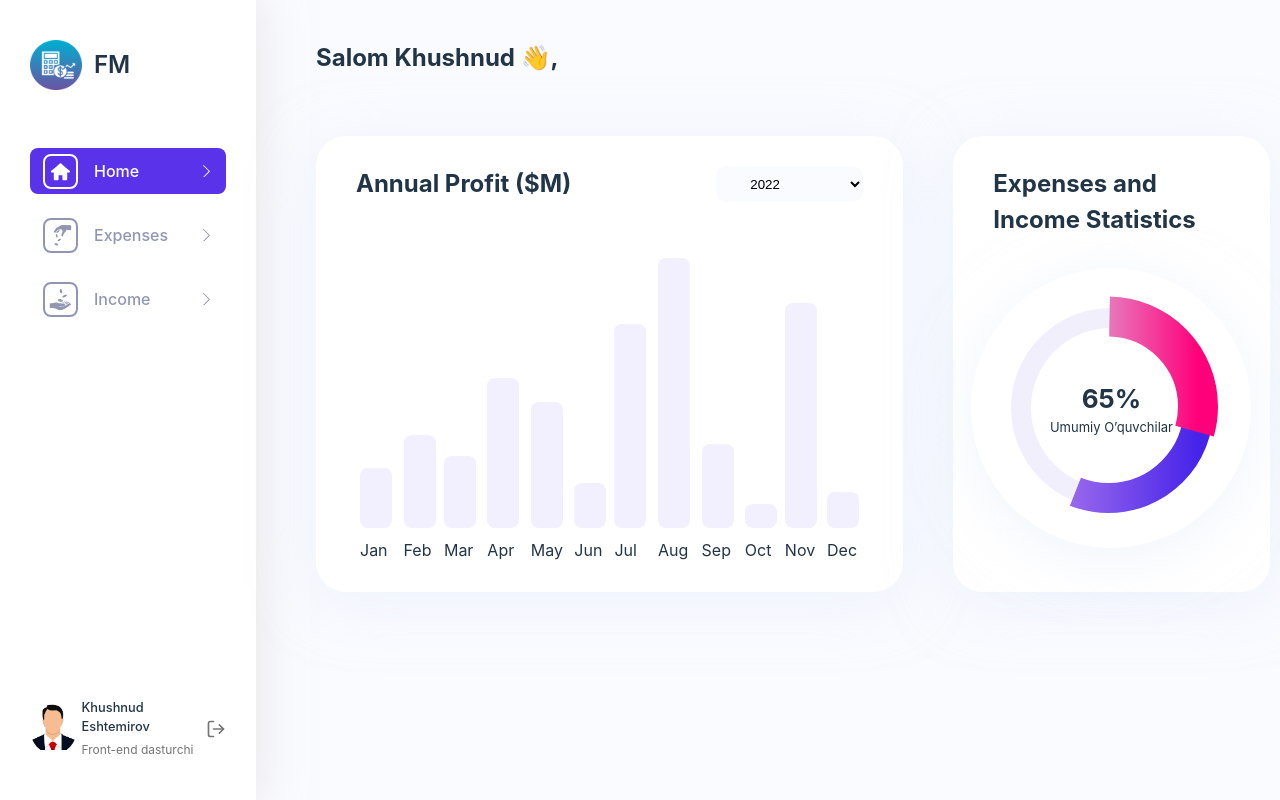
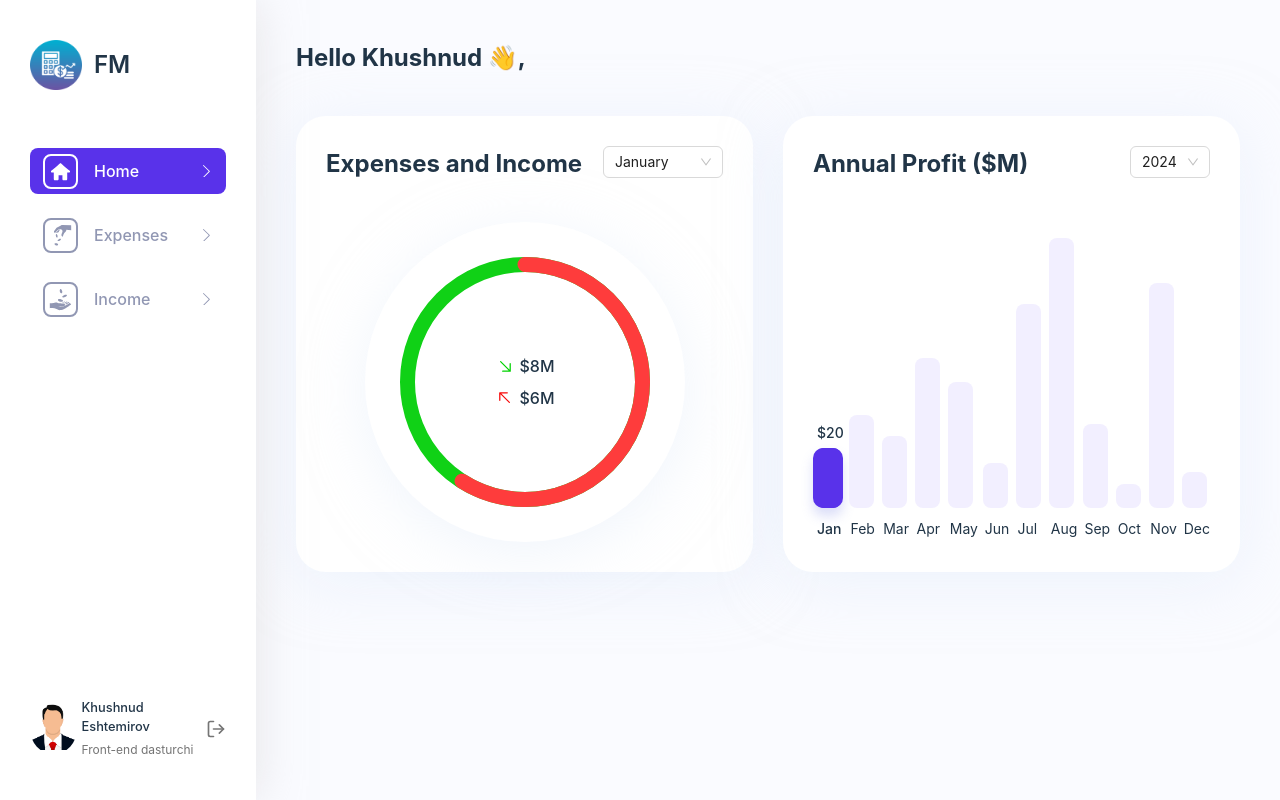
Before and after one commit to KhushnudEshtemirov/personal_financial, a React (Vite) app: page / in a window 1280 px wide. Built offline with nearby package versions, Linux system fonts and the light colour scheme.

Commit message:
Designed expenses page

```diff
--- a/src/components/header/header.module.scss
+++ b/src/components/header/header.module.scss
@@ -2,7 +2,7 @@
   width: 100%;
   display: flex;
   justify-content: space-between;
-  padding: 40px 90px 40px 60px;
+  margin-bottom: 40px;
 
   &__right {
     ul {
--- a/src/components/header/index.tsx
+++ b/src/components/header/index.tsx
@@ -5,7 +5,7 @@ import { FiSearch } from "react-icons/fi";
 
 const Header = () => (
   <div className={styles.header}>
-    <h2>Salom Khushnud 👋,</h2>
+    <h2>Hello Khushnud 👋,</h2>
     {/* <div className={styles.header__right}>
       <ul>
         <li>
--- a/src/components/sidebar/sidebar.module.scss
+++ b/src/components/sidebar/sidebar.module.scss
@@ -1,9 +1,11 @@
 .sidebar {
   width: 20%;
   height: 100vh;
+  position: fixed;
+  top: 0;
+  left: 0;
   box-shadow: 4px 0 40px rgba($color: #d8d6d6, $alpha: 0.5);
   padding: 40px 30px;
-  float: left;
   transition: 0.4s;
   background: #fff;
 
--- a/src/global.scss
+++ b/src/global.scss
@@ -17,6 +17,20 @@
   margin: 0;
   padding: 0;
   box-sizing: border-box;
+}
+
+::-webkit-scrollbar {
+  width: 6px;
+  height: 5px;
+}
+
+::-webkit-scrollbar-thumb {
+  border-radius: 5px;
+  background-color: #c5c5c5;
+}
+
+::-webkit-scrollbar-track {
+  background-color: transparent;
 }
 
 a {
@@ -75,6 +89,17 @@ button:focus-visible {
 
 .main {
   width: 80%;
+  min-height: 100vh;
+  margin-left: 20%;
+  padding: 40px;
+}
+
+:where(.ant-input-outlined).ant-input-outlined:hover {
+  border-color: #535bf2;
+}
+
+:where(.ant-input-outlined).ant-input-outlined:focus {
+  box-shadow: 0 0 0 2px #535bf234;
 }
 
 @media (prefers-color-scheme: light) {
--- /dev/null
+++ b/src/pages/expenses/expenses.module.scss
@@ -0,0 +1,22 @@
+.expenses {
+  width: 100%;
+
+  &__body {
+    padding: 30px;
+    box-shadow: 0px 10px 60px rgba(226, 236, 249, 0.5);
+    border-radius: 30px;
+    background: #fff;
+  }
+
+  &__header {
+    width: 100%;
+    display: flex;
+    justify-content: space-between;
+    margin-bottom: 20px;
+
+    h2 {
+      font-weight: 600;
+      font-size: 20px;
+    }
+  }
+}
--- a/src/pages/expenses/index.tsx
+++ b/src/pages/expenses/index.tsx
@@ -1,5 +1,178 @@
-const Expenses = () => {
-  return <>Expenses Page</>
+import { Form, Table, type TableColumnsType, type TableProps } from "antd";
+import { FiSearch } from "react-icons/fi";
+import { FaRegTrashCan } from "react-icons/fa6";
+import { MdEdit } from "react-icons/md";
+
+import Input from "../../ui/input";
+import styles from "./expenses.module.scss";
+
+interface DataType {
+  key: React.Key;
+  category: string;
+  amount: number;
+  date: string;
+  description: string;
 }
 
+const columns: TableColumnsType<DataType> = [
+  {
+    title: "Category",
+    dataIndex: "category",
+    fixed: "left",
+    width: 200,
+  },
+  {
+    title: "Amount",
+    dataIndex: "amount",
+    sorter: {
+      compare: (a, b) => a.amount - b.amount,
+      multiple: 3,
+    },
+  },
+  {
+    title: "Date",
+    dataIndex: "date",
+  },
+  {
+    title: "Description",
+    dataIndex: "description",
+  },
+  {
+    title: "Action",
+    key: "operation",
+    fixed: "right",
+    width: 100,
+    render: () => {
+      return (
+        <>
+          <a style={{ fontSize: 22, marginRight: 10, color: "#6b6b6b" }}>
+            <MdEdit />
+          </a>
+          <a style={{ fontSize: 20, color: "#d70606" }}>
+            <FaRegTrashCan />
+          </a>
+        </>
+      );
+    },
+  },
+];
+
+const data: DataType[] = [
+  {
+    key: "1",
+    category: "John Brown",
+    amount: 98,
+    date: "11.07.2023",
+    description:
+      "Lorem ipsum dolor sit amet consectetur adipisicing elit. Repudiandae ad illo voluptates placeat consequatur!",
+  },
+  {
+    key: "2",
+    category: "Jim Green",
+    amount: 98,
+    date: "11.07.2023",
+    description:
+      "Lorem ipsum dolor sit amet consectetur adipisicing elit. Repudiandae ad illo voluptates placeat consequatur!",
+  },
+  {
+    key: "3",
+    category: "Joe Black",
+    amount: 98,
+    date: "11.07.2023",
+    description:
+      "Lorem ipsum dolor sit amet consectetur adipisicing elit. Repudiandae ad illo voluptates placeat consequatur!",
+  },
+  {
+    key: "4",
+    category: "Jim Red",
+    amount: 88,
+    date: "11.07.2023",
+    description:
+      "Lorem ipsum dolor sit amet consectetur adipisicing elit. Repudiandae ad illo voluptates placeat consequatur!",
+  },
+  {
+    key: "5",
+    category: "John Brown",
+    amount: 98,
+    date: "11.07.2023",
+    description:
+      "Lorem ipsum dolor sit amet consectetur adipisicing elit. Repudiandae ad illo voluptates placeat consequatur!",
+  },
+  {
+    key: "6",
+    category: "Jim Green",
+    amount: 98,
+    date: "11.07.2023",
+    description:
+      "Lorem ipsum dolor sit amet consectetur adipisicing elit. Repudiandae ad illo voluptates placeat consequatur!",
+  },
+  {
+    key: "7",
+    category: "Joe Black",
+    amount: 98,
+    date: "11.07.2023",
+    description:
+      "Lorem ipsum dolor sit amet consectetur adipisicing elit. Repudiandae ad illo voluptates placeat consequatur!",
+  },
+  {
+    key: "8",
+    category: "Jim Red",
+    amount: 88,
+    date: "11.07.2023",
+    description:
+      "Lorem ipsum dolor sit amet consectetur adipisicing elit. Repudiandae ad illo voluptates placeat consequatur!",
+  },
+];
+
+const Expenses = () => {
+  const onChange: TableProps<DataType>["onChange"] = (
+    pagination,
+    filters,
+    sorter,
+    extra
+  ) => {
+    console.log("params", pagination, filters, sorter, extra);
+  };
+
+  const onFinish = (values: any) => {
+    console.log("Success:", values);
+  };
+
+  return (
+    <div className={styles.expenses}>
+      <div className={styles.expenses__body}>
+        <div className={styles.expenses__header}>
+          <h2>Expenses list</h2>
+          <Form
+            name="basic"
+            labelCol={{ span: 8 }}
+            wrapperCol={{ span: 16 }}
+            style={{ maxWidth: 600 }}
+            initialValues={{ remember: true }}
+            onFinish={onFinish}
+            autoComplete="off"
+          >
+            <Input
+              icon={<FiSearch />}
+              type="text"
+              placeholder="Search..."
+              className={styles.expenses__input}
+              name="search"
+              required={false}
+            />
+          </Form>
+        </div>
+        <div>
+          <Table
+            columns={columns}
+            dataSource={data}
+            onChange={onChange}
+            scroll={{ x: 1000 }}
+          />
+        </div>
+      </div>
+    </div>
+  );
+};
+
 export default Expenses;
--- a/src/pages/home/home.module.scss
+++ b/src/pages/home/home.module.scss
@@ -1,17 +1,16 @@
 .home {
   width: 100%;
-  height: calc(100vh - 150px);
+  height: calc(100vh - 160px);
 
   &__body {
     display: flex;
     justify-content: space-between;
-    gap: 50px;
-    padding: 20px 60px;
+    gap: 30px;
   }
 
   &__statistic {
-    width: 65%;
-    padding: 30px 40px;
+    width: 50%;
+    padding: 30px;
     box-shadow: 0px 10px 60px rgba(226, 236, 249, 0.5);
     border-radius: 30px;
     background: #fff;
@@ -20,15 +19,6 @@
   &__statistic_header {
     display: flex;
     justify-content: space-between;
-
-    select {
-      background: #f9fbff;
-      border-radius: 10px;
-      cursor: pointer;
-      outline: none;
-      padding: 0 30px;
-      border: none;
-    }
   }
 
   &__statistic_graph {
@@ -63,6 +53,7 @@
     p {
       margin-top: 10px;
       margin-left: 4px;
+      font-size: 14px;
     }
   }
 
@@ -75,15 +66,15 @@
   }
 
   &__outer_div {
-    width: 40px;
-    background: none;
+    width: 30px;
+    display: flex;
+    justify-content: center;
     border-radius: 10px;
     transition: 0.1s;
-    display: flex;
-    justify-content: center;
+    background: none;
 
     div {
-      width: 32px;
+      width: 25px;
       background: #f2efff;
       border-radius: 8px;
       cursor: pointer;
@@ -92,36 +83,70 @@
   }
 
   &__right_stat {
-    width: 35%;
+    width: 50%;
     display: flex;
     flex-direction: column;
     align-items: center;
-    padding: 30px 40px;
+    padding: 30px;
     border-radius: 30px;
     background: #ffffff;
     box-shadow: 0px 10px 60px rgba(226, 236, 249, 0.5);
   }
 
   &__right_header {
-    span {
-      color: #acacac;
-    }
+    width: 100%;
+    display: flex;
+    justify-content: space-between;
+    gap: 10px;
   }
 
   &__right_body {
-    margin-top: 30px;
+    margin-top: 40px;
   }
 
   &__white_circle {
-    width: 280px;
-    height: 280px;
-    background: #ffffff;
-    box-shadow: 0px 10px 60px rgba(226, 236, 249, 0.5);
-    border-radius: 50%;
+    width: 320px;
+    height: 320px;
     display: flex;
     justify-content: center;
     align-items: center;
     position: relative;
+    background: #ffffff;
+    box-shadow: 0px 10px 60px rgba(226, 236, 249, 0.5);
+    border-radius: 50%;
+  }
+
+  &__expenses_income {
+    display: flex;
+    flex-direction: column;
+    gap: 8px;
+    position: absolute;
+    top: 50%;
+    left: 50%;
+    transform: translate(-50%, -50%);
+    font-weight: 500;
+  }
+
+  &__income {
+    display: flex;
+    align-items: center;
+    gap: 5px;
+
+    svg {
+      font-size: 20px;
+      fill: rgb(0, 210, 0);
+    }
+  }
+
+  &__expenses {
+    display: flex;
+    align-items: center;
+    gap: 5px;
+
+    svg {
+      font-size: 20px;
+      fill: rgb(247, 9, 9);
+    }
   }
 
   &__blue_sector {
@@ -136,8 +161,8 @@
       fill: none;
       stroke: url(#GradientColor);
       stroke-width: 30px;
-      stroke-dasharray: 250;
-      stroke-dashoffset: 75;
+      stroke-dasharray: 0;
+      stroke-dashoffset: 90;
     }
   }
 
--- a/src/pages/home/index.tsx
+++ b/src/pages/home/index.tsx
@@ -1,38 +1,122 @@
+import { Select, Progress } from "antd";
+import { GoArrowUpLeft, GoArrowDownRight } from "react-icons/go";
+
 import styles from "./home.module.scss";
+import { useState } from "react";
+
+const years = ["2024", "2023", "2022", "2021"];
+const months = [
+  "January",
+  "February",
+  "March",
+  "April",
+  "May",
+  "June",
+  "July",
+  "August",
+  "September",
+  "October",
+  "November",
+  "December",
+];
 
 const expenses_data = [
-  { id: 0, name: "Jan", percent: 20 },
-  { id: 1, name: "Feb", percent: 31 },
-  { id: 2, name: "Mar", percent: 24 },
-  { id: 3, name: "Apr", percent: 50 },
-  { id: 4, name: "May", percent: 42 },
-  { id: 5, name: "Jun", percent: 15 },
-  { id: 6, name: "Jul", percent: 68 },
-  { id: 7, name: "Aug", percent: 90 },
-  { id: 8, name: "Sep", percent: 28 },
-  { id: 9, name: "Oct", percent: 8 },
-  { id: 10, name: "Nov", percent: 75 },
-  { id: 11, name: "Dec", percent: 12 },
+  { id: 0, name: "Jan", percent: 20, value: "January" },
+  { id: 1, name: "Feb", percent: 31, value: "February" },
+  { id: 2, name: "Mar", percent: 24, value: "March" },
+  { id: 3, name: "Apr", percent: 50, value: "April" },
+  { id: 4, name: "May", percent: 42, value: "May" },
+  { id: 5, name: "Jun", percent: 15, value: "June" },
+  { id: 6, name: "Jul", percent: 68, value: "July" },
+  { id: 7, name: "Aug", percent: 90, value: "August" },
+  { id: 8, name: "Sep", percent: 28, value: "September" },
+  { id: 9, name: "Oct", percent: 8, value: "October" },
+  { id: 10, name: "Nov", percent: 75, value: "November" },
+  { id: 11, name: "Dec", percent: 12, value: "December" },
 ];
 
 const Home = () => {
+  const [activeMonthId, setActiveMonthId] = useState(0);
+
+  const handleMonthChange = (e: string) => {
+    const activeMonth = expenses_data.find((item) => item.value === e);
+    if (activeMonth) setActiveMonthId(activeMonth.id);
+  };
+
   return (
     <div className={styles.home}>
       <div className={styles.home__body}>
+        <div className={styles.home__right_stat}>
+          <div className={styles.home__right_header}>
+            <h2>Expenses and Income</h2>
+            <Select
+              showSearch
+              defaultValue={months[0]}
+              value={months[activeMonthId]}
+              style={{ width: 120 }}
+              optionFilterProp="children"
+              filterOption={(input, option) =>
+                (option?.label ?? "")
+                  .toLocaleLowerCase()
+                  .includes(input.toLocaleLowerCase())
+              }
+              options={months.map((month) => ({
+                label: month,
+                value: month,
+              }))}
+              onChange={(e) => handleMonthChange(e)}
+            />
+          </div>
+          <div className={styles.home__right_body}>
+            <div className={styles.home__white_circle}>
+              <Progress
+                type="circle"
+                size={250}
+                percent={60}
+                showInfo={false}
+                strokeColor="#fe3c3c"
+                trailColor="#10d116"
+              />
+              <div className={styles.home__expenses_income}>
+                <div className={styles.home__income}>
+                  <GoArrowDownRight />
+                  <span>$8M</span>
+                </div>
+                <div className={styles.home__expenses}>
+                  <GoArrowUpLeft />
+                  <span>$6M</span>
+                </div>
+              </div>
+            </div>
+          </div>
+        </div>
         <div className={styles.home__statistic}>
           <div className={styles.home__statistic_header}>
             <h2>Annual Profit ($M)</h2>
-            <select name="stat-year" id="year" defaultValue="2022">
-              <option value="years">Select year</option>
-              <option value="2022">2022</option>
-              <option value="2023">2023</option>
-              <option value="2024">2024</option>
-            </select>
+            <Select
+              showSearch
+              defaultValue={years[0]}
+              style={{ width: 80 }}
+              optionFilterProp="children"
+              filterOption={(input, option) =>
+                (option?.label ?? "").includes(input)
+              }
+              options={years.map((year) => ({
+                label: year,
+                value: year,
+              }))}
+              onChange={() => setActiveMonthId(0)}
+            />
           </div>
           <div className={styles.home__statistic_graph}>
             {expenses_data.map((item) => (
-              <div className={styles.home__column} key={item.id}>
-                <div className={styles.home__percent}>${item.percent}M</div>
+              <div
+                className={`${styles.home__column} ${
+                  item.id === activeMonthId ? styles.active : ""
+                }`}
+                key={item.id}
+              >
+                <div className={styles.home__percent}>${item.percent}</div>
                 <div className={styles.home__outer_div}>
                   <div style={{ height: item.percent * 3 }}></div>
                 </div>
@@ -41,51 +125,6 @@ const Home = () => {
             ))}
           </div>
         </div>
-        <div className={styles.home__right_stat}>
-          <div className={styles.home__right_header}>
-            <h2>Expenses and Income Statistics</h2>
-          </div>
-          <div className={styles.home__right_body}>
-            <div className={styles.home__white_circle}>
-              <div className={styles.home__blue_sector}>
-                <svg
-                  xmlns="http://www.w3.org/2000/svg"
-                  version="1.1"
-                  width="250px"
-                  height="250px"
-                >
-                  <defs>
-                    <linearGradient id="GradientColor">
-                      <stop offset="0%" stopColor="#BB84EE" />
-                      <stop offset="100%" stopColor="#4623E9" />
-                    </linearGradient>
-                  </defs>
-                  <circle cx="110" cy="125" r="90" />
-                </svg>
-              </div>
-              <div className={styles.home__red_sector}>
-                <svg
-                  xmlns="http://www.w3.org/2000/svg"
-                  version="1.1"
-                  width="250px"
-                  height="250px"
-                >
-                  <defs>
-                    <linearGradient id="GradientColor1">
-                      <stop offset="0%" stopColor="#CDF4FF" />
-                      <stop offset="100%" stopColor="#FF007A" />
-                    </linearGradient>
-                  </defs>
-                  <circle cx="122" cy="136" r="90" />
-                </svg>
-              </div>
-              <div className={styles.home__gray_ring}>
-                <h2>65%</h2>
-                <span>Umumiy O’quvchilar</span>
-              </div>
-            </div>
-          </div>
-        </div>
       </div>
     </div>
   );
--- /dev/null
+++ b/src/ui/input/index.tsx
@@ -0,0 +1,42 @@
+import { ReactNode } from "react";
+import { Form, Input } from "antd";
+
+import styles from "./input.module.scss";
+
+type InputType = {
+  icon?: ReactNode;
+  type: string;
+  placeholder?: string;
+  className?: string;
+  name: string;
+  label?: string;
+  required?: boolean;
+};
+
+const CustomInput = ({
+  icon,
+  type = "text",
+  placeholder,
+  className,
+  name,
+  label,
+  required,
+}: InputType) => {
+  return (
+    <Form.Item
+      label={label}
+      name={name}
+      rules={[{ required: required, message: "Please input your username!" }]}
+      noStyle={true}
+    >
+      <Input
+        placeholder={placeholder}
+        type={type}
+        prefix={icon}
+        className={`${styles.input} ${className}`}
+      />
+    </Form.Item>
+  );
+};
+
+export default CustomInput;
--- /dev/null
+++ b/src/ui/input/input.module.scss
@@ -0,0 +1,3 @@
+.input {
+  margin: 0 !important;
+}
```
